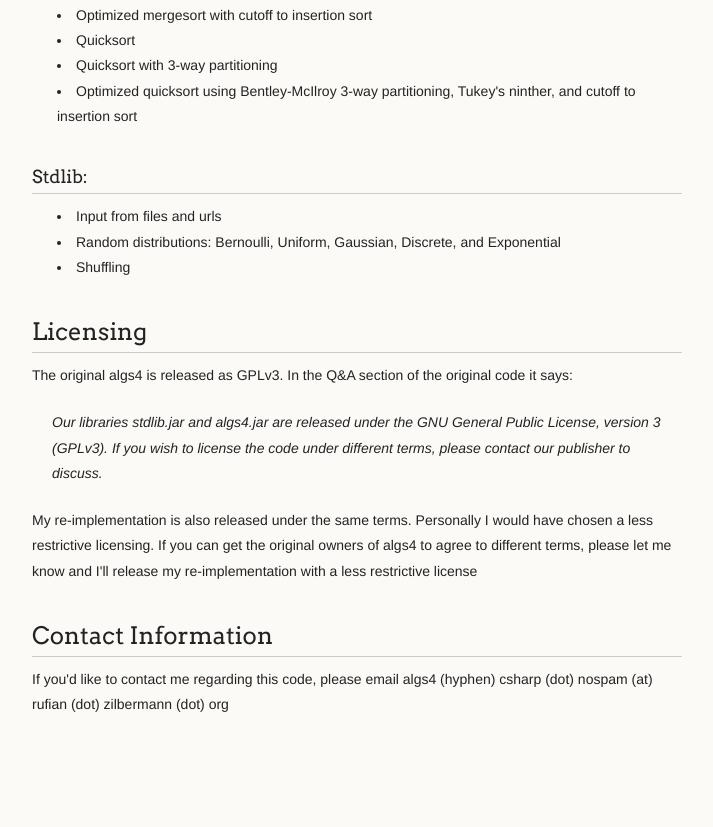
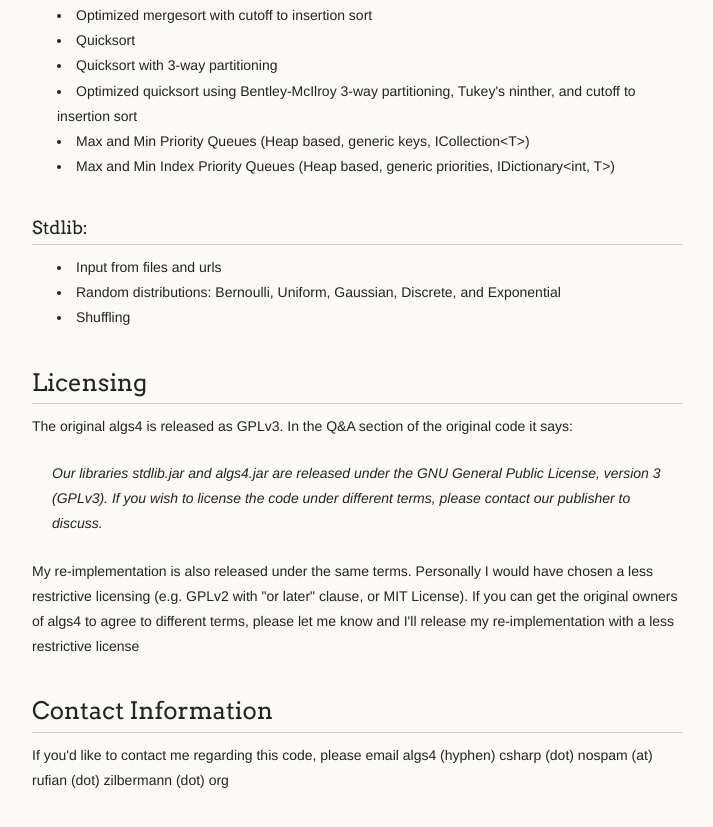
Before and after one commit to ERufian/Algs4-CSharp, a plain HTML site: page index.html in a window 1280 px wide. Shown: the part 1141-1968 px from the top of the page, without its empty margins (278-991 px from the left). Before the commit the page ends 1930 px from the top, so only its background shows below. Drawn offline with Linux system fonts and the light colour scheme.

Commit message:
Priority Queues
Add Priority Queues to the list

```diff
--- a/index.html
+++ b/index.html
@@ -65,6 +65,8 @@
 <li>    Quicksort</li>
 <li>    Quicksort with 3-way partitioning</li>
 <li>    Optimized quicksort using Bentley-McIlroy 3-way partitioning, Tukey's ninther, and cutoff to insertion sort</li>
+<li>    Max and Min Priority Queues (Heap based, generic keys, ICollection&lt;T&gt;)</li>
+<li>    Max and Min Index Priority Queues (Heap based, generic priorities, IDictionary&lt;int, T&gt;)</li>
 </ul><h3>
 <a name="stdlib" class="anchor" href="#stdlib"><span class="octicon octicon-link"></span></a>Stdlib:</h3>
 
@@ -81,7 +83,7 @@
 <p>Our libraries stdlib.jar and algs4.jar are released under the GNU General Public License, version 3 (GPLv3). If you wish to license the code under different terms, please contact our publisher to discuss. </p>
 </blockquote>
 
-<p>My re-implementation is also released under the same terms. Personally I would have chosen a less restrictive licensing. If you can get the original owners of algs4 to agree to different terms, please let me know and I'll release my re-implementation with a less restrictive license</p>
+<p>My re-implementation is also released under the same terms. Personally I would have chosen a less restrictive licensing (e.g. GPLv2 with "or later" clause, or MIT License). If you can get the original owners of algs4 to agree to different terms, please let me know and I'll release my re-implementation with a less restrictive license</p>
 
 <h2>
 <a name="contact-information" class="anchor" href="#contact-information"><span class="octicon octicon-link"></span></a>Contact Information</h2>
```
